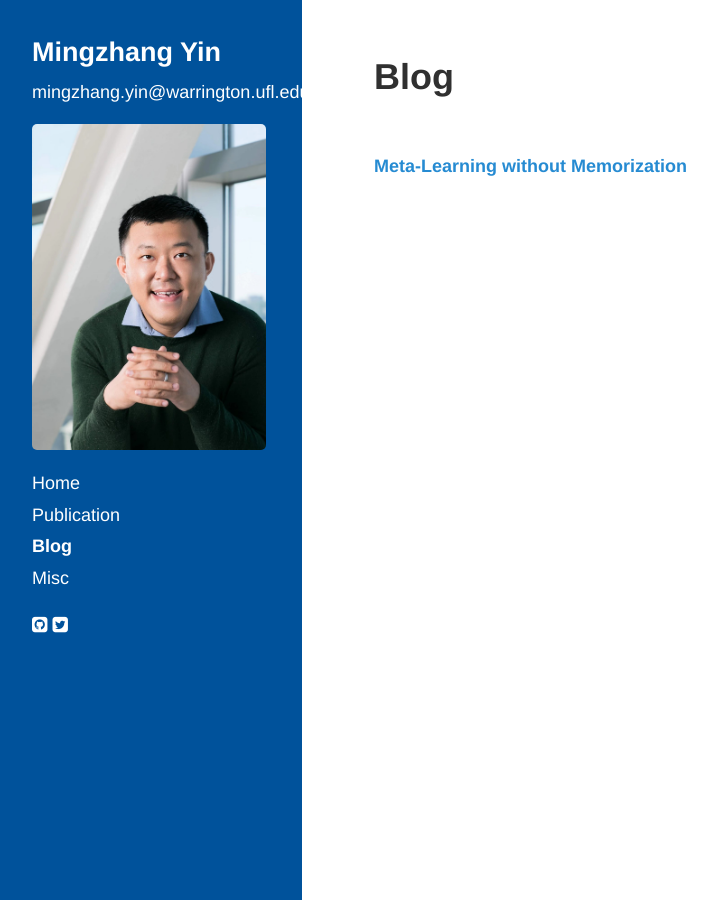
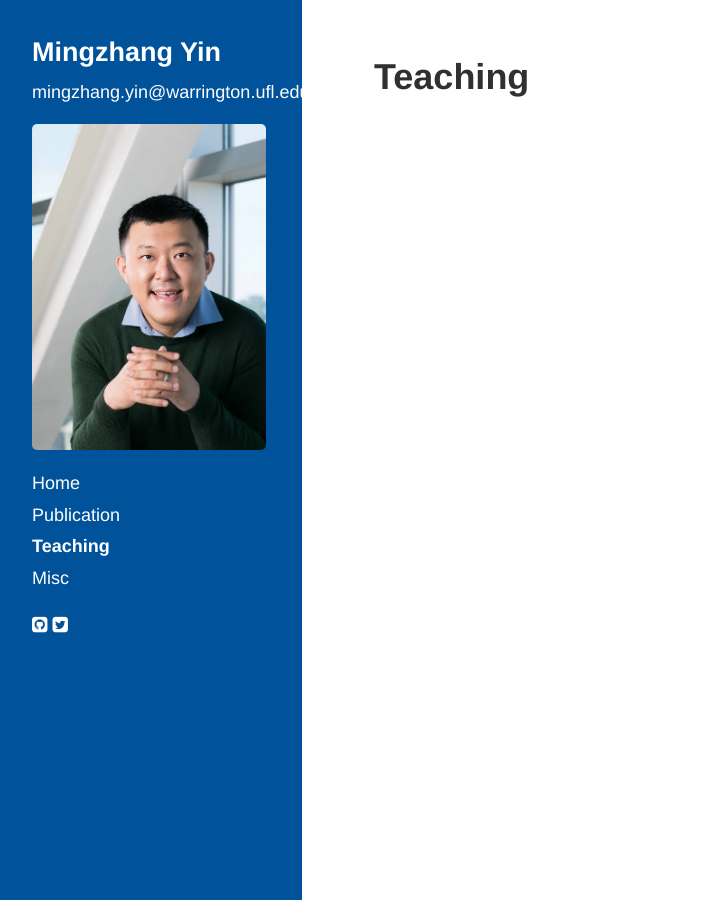
Before and after one commit to mingzhang-yin/mingzhang-yin.github.io, a Jekyll site: the page built from c-projects.md, in a window 1280 px wide. Shown: the whole page, without its empty margins (4-721 px from the left). Built offline with Jekyll 4.4.1, drawn with Linux system fonts in a browser that asks for light colours; nearby versions of some CDN libraries; a style sheet for code colours, icons or effects is not loaded.

Commit message:
Update c-projects.md

```diff
--- a/c-projects.md
+++ b/c-projects.md
@@ -1,9 +1,7 @@
 ---
 layout: page
-title: Blog
+title: Teaching
 active: projects
 ---
 
 &nbsp;
-
-[**Meta-Learning without Memorization**](/_posts/2020-04-10-Meta-learning-without-Memorization.md)
```
